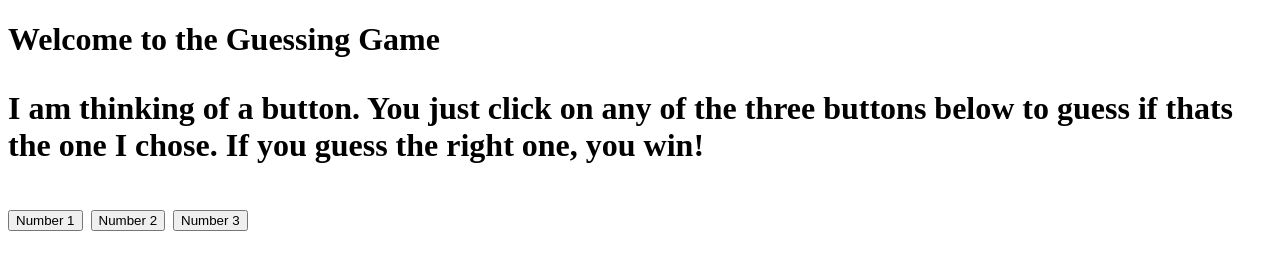
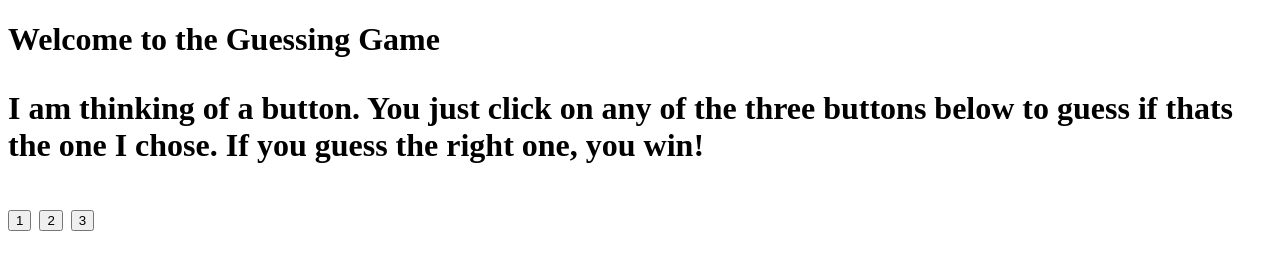
Before and after one commit to afzaaldeveloper1/guess-game, a plain HTML site: page index.html in a window 1280 px wide. Drawn offline with nearby package versions, Linux system fonts and the light colour scheme.

Commit message:
Placed the tags in the correct position

```diff
--- a/index.html
+++ b/index.html
@@ -18,12 +18,14 @@
 		<h1>Welcome to the Guessing Game<h1>
 		<p>I am thinking of a button. You just click on any of the three buttons below to guess if thats the one I chose.
 		If you guess the right one, you win!<p>
-		<button id ="one">Number 1</button>
-		<button id="two">Number 2</button>
-		<button id="three">Number 3</button>
+		<button> 1</button>
+		<button>2</button>
+		<button>3</button>
 	</div>
-</body>
 
 <script src="https://ajax.googleapis.com/ajax/libs/jquery/1.11.2/jquery.min.js"></script>
     <!-- Include all compiled plugins (below), or include individual files as needed -->
 <script type="text/javascript" src="js/gamelogic.js"></script>
+
+</body>
+</html>
```
